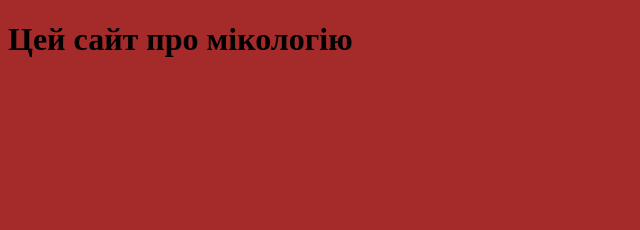
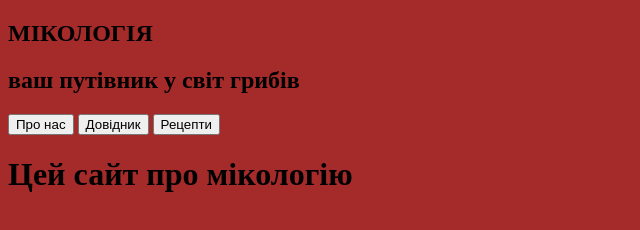
Before and after one commit to AndrewBorisiuk/Mycology, a plain HTML site: page index.html in a window 1280 px wide. Shown: the whole page, without its empty margins (0-640 px from the left). Drawn offline with Linux system fonts and the light colour scheme.

Commit message:
feat: main screen html

```diff
--- a/index.html
+++ b/index.html
@@ -5,9 +5,23 @@
     <meta name="viewport" content="width=device-width, initial-scale=1.0">
     <title>Document</title>
     <link rel="stylesheet" href="style.css">
-    <script src="script.js" defer></script>
+
 </head>
 <body>
+    <header>
+
+    </header>
+    <section>
+        <h1>МІКОЛОГІЯ</h1>
+        <h2>ваш путівник у світ грибів</h2>
+        <div>
+            <button>Про нас</button>
+            <button>Довідник</button>
+            <button>Рецепти</button>
+        </div>
+    </section>
     <h1>Цей сайт про мікологію</h1>
+
+     <script src="script.js" defer></script>
 </body>
 </html>
```
